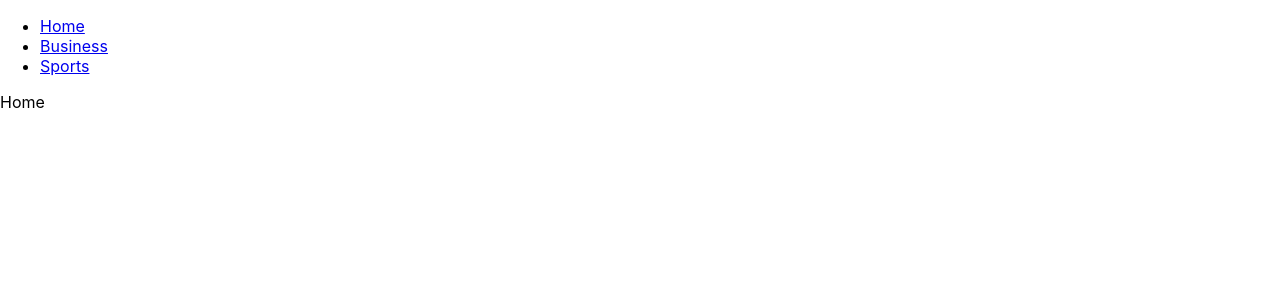
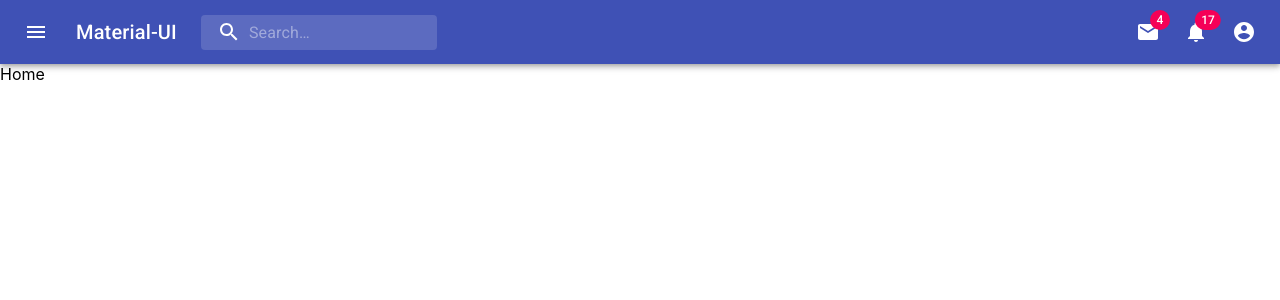
Before and after one commit to rodrigofalco/newsclient, a React (Create React App) app: page / in a window 1280 px wide. Shown: the top 300 px of the page. Built offline with nearby package versions, Linux system fonts and the light colour scheme.

Commit message:
Added material UI

```diff
--- a/package.json
+++ b/package.json
@@ -3,6 +3,8 @@
   "version": "0.1.0",
   "private": true,
   "dependencies": {
+    "@material-ui/core": "^4.12.3",
+    "@material-ui/icons": "^4.11.2",
     "@testing-library/jest-dom": "^5.11.4",
     "@testing-library/react": "^11.1.0",
     "@testing-library/user-event": "^12.1.10",
--- a/public/index.html
+++ b/public/index.html
@@ -25,6 +25,8 @@
       Learn how to configure a non-root public URL by running `npm run build`.
     -->
     <title>React App</title>
+    <link rel="stylesheet" href="https://fonts.googleapis.com/css?family=Roboto:300,400,500,700&display=swap" />
+    <link rel="stylesheet" href="https://fonts.googleapis.com/icon?family=Material+Icons" />
   </head>
   <body>
     <noscript>You need to enable JavaScript to run this app.</noscript>
--- a/src/App.js
+++ b/src/App.js
@@ -5,25 +5,13 @@
 import HomePage from './pages/Home';
 import CategoryPage from './pages/Category';
 import NewsPage from './pages/News';
+import NavBar from './components/NavBar';
 
 export default function App() {
   return (
     <Router>
       <div>
-        <nav>
-          <ul>
-            <li>
-              <Link to="/">Home</Link>
-            </li>
-            <li>
-              <Link to="/category/business">Business</Link>
-            </li>
-            <li>
-              <Link to="/category/sports">Sports</Link>
-            </li>
-          </ul>
-        </nav>
-
+        <NavBar />
         {/* A <Switch> looks through its children <Route>s and
             renders the first one that matches the current URL. */}
         <Switch>
--- /dev/null
+++ b/src/components/NavBar.jsx
@@ -0,0 +1,265 @@
+import React from 'react';
+import { Link } from 'react-router-dom';
+
+import { alpha, makeStyles } from '@material-ui/core/styles';
+import AppBar from '@material-ui/core/AppBar';
+import Toolbar from '@material-ui/core/Toolbar';
+import IconButton from '@material-ui/core/IconButton';
+import Typography from '@material-ui/core/Typography';
+import { ButtonGroup, Button } from '@material-ui/core';
+import InputBase from '@material-ui/core/InputBase';
+import Badge from '@material-ui/core/Badge';
+import MenuItem from '@material-ui/core/MenuItem';
+import Menu from '@material-ui/core/Menu';
+import MenuIcon from '@material-ui/icons/Menu';
+import SearchIcon from '@material-ui/icons/Search';
+import AccountCircle from '@material-ui/icons/AccountCircle';
+import MailIcon from '@material-ui/icons/Mail';
+import NotificationsIcon from '@material-ui/icons/Notifications';
+import MoreIcon from '@material-ui/icons/MoreVert';
+
+const useStyles = makeStyles((theme) => ({
+  grow: {
+    flexGrow: 1,
+  },
+  menuButton: {
+    marginRight: theme.spacing(2),
+  },
+  title: {
+    display: 'none',
+    [theme.breakpoints.up('sm')]: {
+      display: 'block',
+    },
+  },
+  search: {
+    position: 'relative',
+    borderRadius: theme.shape.borderRadius,
+    backgroundColor: alpha(theme.palette.common.white, 0.15),
+    '&:hover': {
+      backgroundColor: alpha(theme.palette.common.white, 0.25),
+    },
+    marginRight: theme.spacing(2),
+    marginLeft: 0,
+    width: '100%',
+    [theme.breakpoints.up('sm')]: {
+      marginLeft: theme.spacing(3),
+      width: 'auto',
+    },
+  },
+  searchIcon: {
+    padding: theme.spacing(0, 2),
+    height: '100%',
+    position: 'absolute',
+    pointerEvents: 'none',
+    display: 'flex',
+    alignItems: 'center',
+    justifyContent: 'center',
+  },
+  inputRoot: {
+    color: 'inherit',
+  },
+  inputInput: {
+    padding: theme.spacing(1, 1, 1, 0),
+    // vertical padding + font size from searchIcon
+    paddingLeft: `calc(1em + ${theme.spacing(4)}px)`,
+    transition: theme.transitions.create('width'),
+    width: '100%',
+    [theme.breakpoints.up('md')]: {
+      width: '20ch',
+    },
+  },
+  sectionDesktop: {
+    display: 'none',
+    [theme.breakpoints.up('md')]: {
+      display: 'flex',
+    },
+  },
+  sectionMobile: {
+    display: 'flex',
+    [theme.breakpoints.up('md')]: {
+      display: 'none',
+    },
+  },
+}));
+
+export default function NavBar() {
+  const classes = useStyles();
+  const [anchorEl, setAnchorEl] = React.useState(null);
+  const [mobileMoreAnchorEl, setMobileMoreAnchorEl] = React.useState(null);
+
+  const isMenuOpen = Boolean(anchorEl);
+  const isMobileMenuOpen = Boolean(mobileMoreAnchorEl);
+
+  const handleProfileMenuOpen = (event) => {
+    setAnchorEl(event.currentTarget);
+  };
+
+  const handleMobileMenuClose = () => {
+    setMobileMoreAnchorEl(null);
+  };
+
+  const handleMenuClose = () => {
+    setAnchorEl(null);
+    handleMobileMenuClose();
+  };
+
+  const handleMobileMenuOpen = (event) => {
+    setMobileMoreAnchorEl(event.currentTarget);
+  };
+
+  const menuId = 'primary-search-account-menu';
+  const renderMenu = (
+    <Menu
+      anchorEl={anchorEl}
+      anchorOrigin={{ vertical: 'top', horizontal: 'right' }}
+      id={menuId}
+      keepMounted
+      transformOrigin={{ vertical: 'top', horizontal: 'right' }}
+      open={isMenuOpen}
+      onClose={handleMenuClose}
+    >
+      <MenuItem onClick={handleMenuClose}>Profile</MenuItem>
+      <MenuItem onClick={handleMenuClose}>My account</MenuItem>
+      <MenuItem onClick={handleMenuClose}>
+        <Link to="/">Home</Link>
+      </MenuItem>
+      <MenuItem onClick={handleMenuClose}>
+        <Link to="/category/business">Business</Link>
+      </MenuItem>
+      <MenuItem onClick={handleMenuClose}>
+        <Link to="/category/sports">Sports</Link>
+      </MenuItem>
+    </Menu>
+  );
+
+  const mobileMenuId = 'primary-search-account-menu-mobile';
+  const renderMobileMenu = (
+    <Menu
+      anchorEl={mobileMoreAnchorEl}
+      anchorOrigin={{ vertical: 'top', horizontal: 'right' }}
+      id={mobileMenuId}
+      keepMounted
+      transformOrigin={{ vertical: 'top', horizontal: 'right' }}
+      open={isMobileMenuOpen}
+      onClose={handleMobileMenuClose}
+    >
+      <MenuItem>
+        <IconButton aria-label="show 4 new mails" color="inherit">
+          <Badge badgeContent={4} color="secondary">
+            <MailIcon />
+          </Badge>
+        </IconButton>
+        <p>Messages</p>
+      </MenuItem>
+      <MenuItem>
+        <IconButton aria-label="show 11 new notifications" color="inherit">
+          <Badge badgeContent={11} color="secondary">
+            <NotificationsIcon />
+          </Badge>
+        </IconButton>
+        <p>Notifications</p>
+      </MenuItem>
+      <MenuItem onClick={handleProfileMenuOpen}>
+        <IconButton
+          aria-label="account of current user"
+          aria-controls="primary-search-account-menu"
+          aria-haspopup="true"
+          color="inherit"
+        >
+          <AccountCircle />
+        </IconButton>
+        <p>Profile</p>
+      </MenuItem>
+    </Menu>
+  );
+
+  return (
+    <div className={classes.grow}>
+      <AppBar position="static">
+        <Toolbar>
+          <IconButton
+            edge="start"
+            className={classes.menuButton}
+            color="inherit"
+            aria-label="open drawer"
+          >
+            <MenuIcon />
+          </IconButton>
+          <Typography className={classes.title} variant="h6" noWrap>
+            Material-UI
+          </Typography>
+          <div className={classes.search}>
+            <div className={classes.searchIcon}>
+              <SearchIcon />
+            </div>
+            <InputBase
+              placeholder="Search…"
+              classes={{
+                root: classes.inputRoot,
+                input: classes.inputInput,
+              }}
+              inputProps={{ 'aria-label': 'search' }}
+            />
+          </div>
+          <div className={classes.grow} />
+          <div className={classes.sectionDesktop}>
+            <IconButton aria-label="show 4 new mails" color="inherit">
+              <Badge badgeContent={4} color="secondary">
+                <MailIcon />
+              </Badge>
+            </IconButton>
+            <IconButton aria-label="show 17 new notifications" color="inherit">
+              <Badge badgeContent={17} color="secondary">
+                <NotificationsIcon />
+              </Badge>
+            </IconButton>
+            <IconButton
+              edge="end"
+              aria-label="account of current user"
+              aria-controls={menuId}
+              aria-haspopup="true"
+              onClick={handleProfileMenuOpen}
+              color="inherit"
+            >
+              <AccountCircle />
+            </IconButton>
+          </div>
+          <div className={classes.sectionMobile}>
+            <IconButton
+              aria-label="show more"
+              aria-controls={mobileMenuId}
+              aria-haspopup="true"
+              onClick={handleMobileMenuOpen}
+              color="inherit"
+            >
+              <MoreIcon />
+            </IconButton>
+          </div>
+        </Toolbar>
+      </AppBar>
+      {renderMobileMenu}
+      {renderMenu}
+    </div>
+  );
+}
+
+/*
+import { Link } from 'react-router-dom';
+export default function NavBar(props) {
+  return (
+    <nav>
+      <ul>
+        <li>
+          <Link to="/">Home</Link>
+        </li>
+        <li>
+          <Link to="/category/business">Business</Link>
+        </li>
+        <li>
+          <Link to="/category/sports">Sports</Link>
+        </li>
+      </ul>
+    </nav>
+  );
+}
+*/
```
Also changed, not shown: 1 other file (tests, documents, lock files or other folders).
